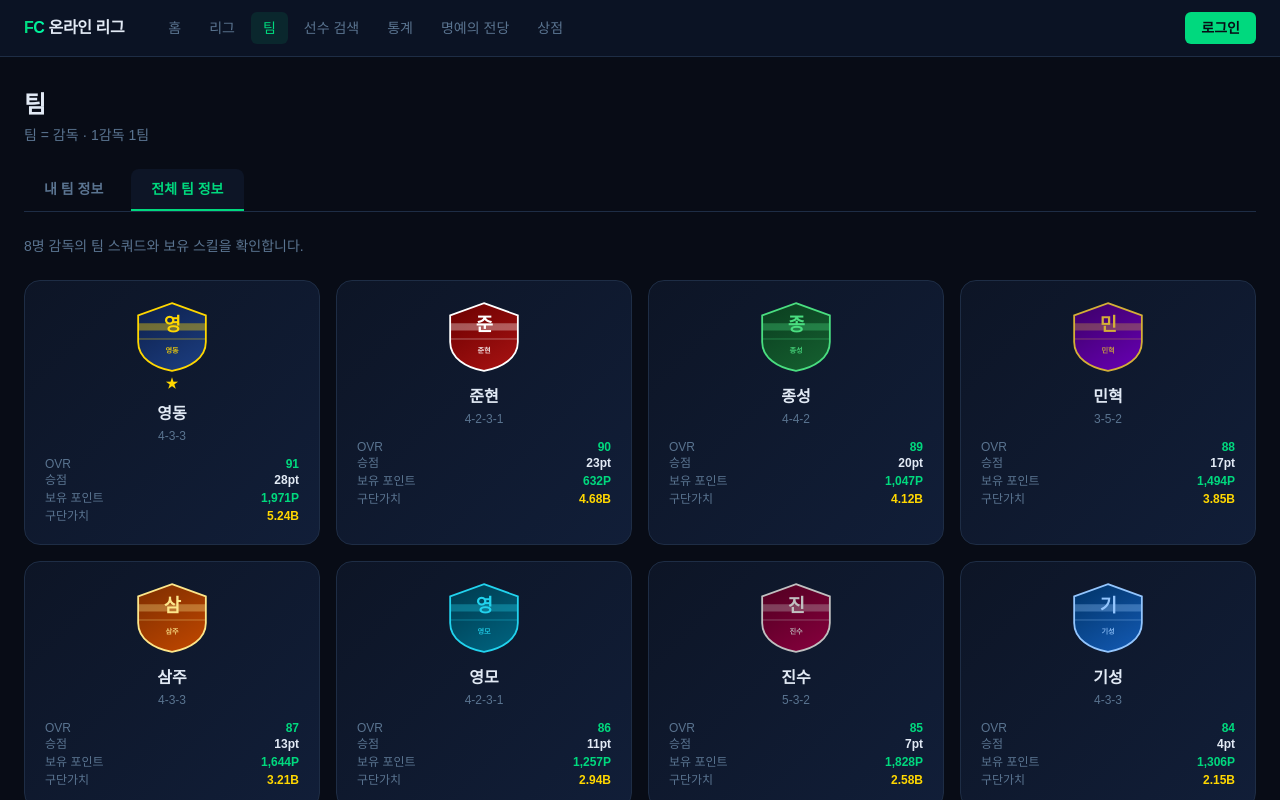
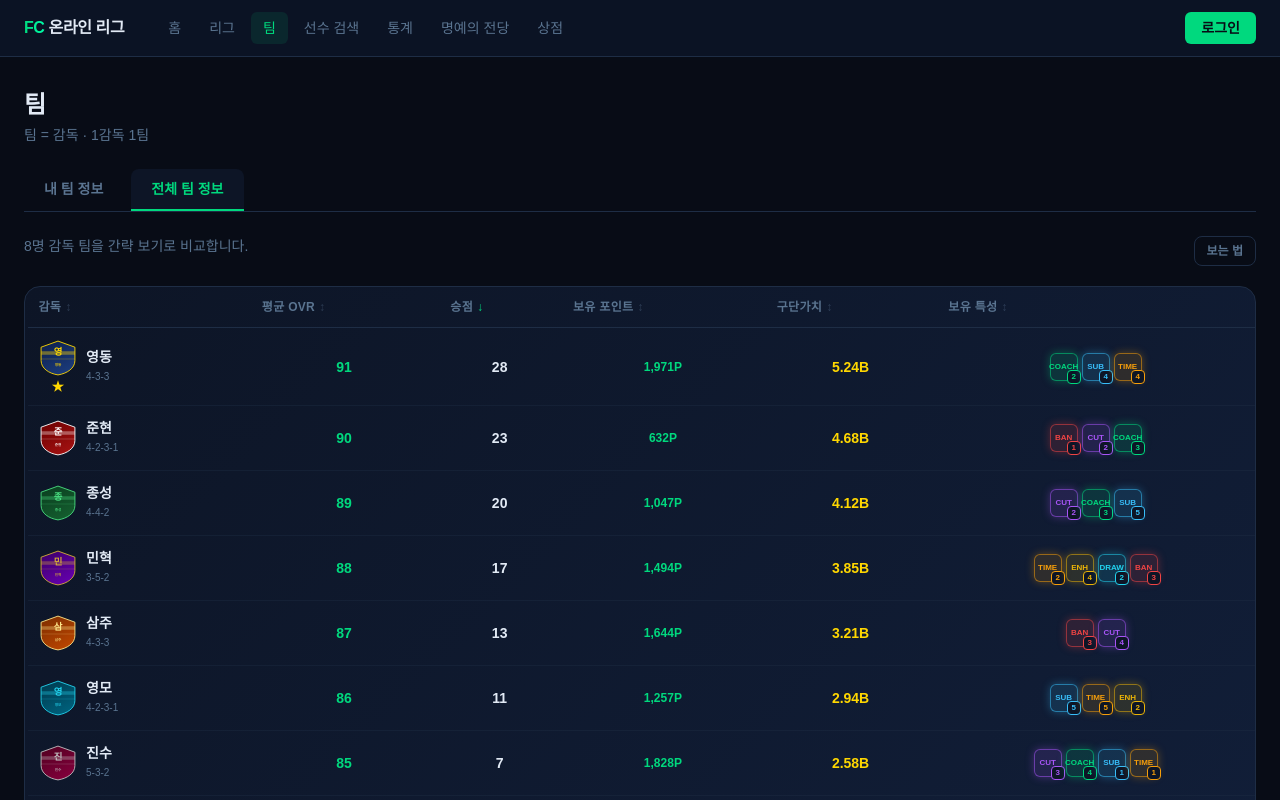
Before and after one commit to zeroeast/FCLeague, a React (Vite) app in the folder frontend/: page /teams/all in a window 1280 px wide. Shown: the top 800 px of the page. Built offline with nearby package versions, Linux system fonts and the light colour scheme; no server answers.

Commit message:
커서 > 전체팀 간략보기·정렬·특성툴팁

```diff
--- a/frontend/src/constants/managerTraits.js
+++ b/frontend/src/constants/managerTraits.js
@@ -111,3 +111,18 @@ export function pickAbilitiesByName(name) {
     .slice(0, count)
     .map(({ ability }) => withDynamicValues(ability, seed));
 }
+
+/** Sample trait level (1~5) until API provides real data */
+export function getTraitLevelForManager(managerName, abilityId) {
+  const seed = seedFromName(managerName);
+  const idHash = abilityId.split('').reduce((acc, c) => acc + c.charCodeAt(0), 0);
+  return 1 + ((seed + idHash) % 5);
+}
+
+export function getManagerAbilitiesWithLevels(name) {
+  return pickAbilitiesByName(name).map((ability) => ({
+    ...ability,
+    level: getTraitLevelForManager(name, ability.id),
+    shortName: ability.name.replace(/ 능력$/, '').replace(/의 달인$/, ' 달인'),
+  }));
+}
--- a/frontend/src/pages/TeamsAll.jsx
+++ b/frontend/src/pages/TeamsAll.jsx
@@ -1,60 +1,244 @@
-import { useState } from 'react';
+import { useMemo, useState } from 'react';
+import { createPortal } from 'react-dom';
 import { Emblem } from '../components/Emblem.jsx';
 import TeamDetailPanel from '../components/TeamDetailPanel.jsx';
+import { getManagerAbilitiesWithLevels } from '../constants/managerTraits.js';
 import { formatPoints, getManagerPointsMap } from '../constants/managerPoints.js';
 import { MANAGERS, formatSquadValue } from '../constants/teamsData.js';
 
 const MANAGER_POINTS = getManagerPointsMap();
 
+const SORT_COLUMNS = [
+  { key: 'name', label: '감독', type: 'string' },
+  { key: 'ovr', label: '평균 OVR', type: 'number' },
+  { key: 'pts', label: '승점', type: 'number' },
+  { key: 'points', label: '보유 포인트', type: 'number' },
+  { key: 'squadValue', label: '구단가치', type: 'number' },
+  { key: 'traitCount', label: '보유 특성', type: 'number' },
+];
+
+function buildRows() {
+  return MANAGERS.map((m) => {
+    const traits = getManagerAbilitiesWithLevels(m.name);
+    return {
+      ...m,
+      points: MANAGER_POINTS[m.name],
+      traits,
+      traitCount: traits.length,
+    };
+  });
+}
+
+function SortIcon({ active, dir }) {
+  if (!active) return <span className="text-muted/40 ml-1">↕</span>;
+  return <span className="text-accent ml-1">{dir === 'asc' ? '↑' : '↓'}</span>;
+}
+
+function TraitTooltip({ trait, rect }) {
+  if (!trait || !rect) return null;
+
+  const width = 280;
+  let left = rect.left + rect.width / 2 - width / 2;
+  let top = rect.bottom + 8;
+
+  if (left < 8) left = 8;
+  if (left + width > window.innerWidth - 8) left = window.innerWidth - width - 8;
+  if (top + 160 > window.innerHeight) top = rect.top - 8 - 140;
+
+  return createPortal(
+    <div
+      className="fixed z-[9999] p-3 border pointer-events-none rounded-xl"
+      style={{
+        left,
+        top,
+        width,
+        background: 'linear-gradient(180deg, #0f1a2e 0%, #0a1220 100%)',
+        borderColor: `${trait.accent}88`,
+        boxShadow: `0 12px 32px rgba(0,0,0,0.55), 0 0 20px ${trait.glow}`,
+      }}
+    >
+      <div className="flex items-center gap-2 mb-1.5">
+        <span
+          className="px-1.5 py-0.5 text-[9px] font-black"
+          style={{ background: `${trait.accent}33`, color: trait.accent, border: `1px solid ${trait.accent}` }}
+        >
+          {trait.icon}
+        </span>
+        <p className="text-sm font-black text-text">{trait.shortName}</p>
+        <span className="ml-auto text-[10px] font-black text-muted">Lv.{trait.level}</span>
+      </div>
+      <p className="text-[11px] text-muted leading-relaxed">{trait.description}</p>
+      <p className="text-[10px] mt-1.5" style={{ color: trait.accent }}>
+        {trait.oneShot ? '액티브 · 발동 후 소모' : '패시브 · 지속'}
+      </p>
+    </div>,
+    document.body,
+  );
+}
+
+function TraitIcons({ traits, onHover, onLeave }) {
+  return (
+    <div className="flex flex-wrap gap-1 justify-center" onMouseLeave={onLeave}>
+      {traits.map((trait) => (
+        <button
+          key={trait.id}
+          type="button"
+          className="relative w-7 h-7 rounded-md flex items-center justify-center text-[8px] font-black transition-transform hover:scale-110"
+          style={{
+            background: `${trait.accent}22`,
+            border: `1px solid ${trait.accent}88`,
+            color: trait.accent,
+            boxShadow: `0 0 8px ${trait.glow}`,
+          }}
+          onMouseEnter={(e) => onHover(trait, e.currentTarget.getBoundingClientRect())}
+          onClick={(e) => e.stopPropagation()}
+        >
+          {trait.icon}
+          <span
+            className="absolute -bottom-1 -right-1 min-w-[14px] h-3.5 px-0.5 rounded text-[8px] font-black leading-none flex items-center justify-center"
+            style={{ background: '#0d1526', border: `1px solid ${trait.accent}`, color: trait.accent }}
+          >
+            {trait.level}
+          </span>
+        </button>
+      ))}
+    </div>
+  );
+}
+
 export default function TeamsAll() {
   const [selected, setSelected] = useState(null);
+  const [sortKey, setSortKey] = useState('pts');
+  const [sortDir, setSortDir] = useState('desc');
+  const [showGuide, setShowGuide] = useState(false);
+  const [traitTooltip, setTraitTooltip] = useState(null);
+
+  const rows = useMemo(() => buildRows(), []);
+
+  const sortedRows = useMemo(() => {
+    const col = SORT_COLUMNS.find((c) => c.key === sortKey);
+    const getVal = (row) => {
+      if (sortKey === 'points') return row.points;
+      if (sortKey === 'traitCount') return row.traitCount;
+      return row[sortKey];
+    };
+
+    return [...rows].sort((a, b) => {
+      const av = getVal(a);
+      const bv = getVal(b);
+      let cmp = 0;
+      if (col?.type === 'string') cmp = String(av).localeCompare(String(bv), 'ko');
+      else cmp = av - bv;
+      return sortDir === 'asc' ? cmp : -cmp;
+    });
+  }, [rows, sortKey, sortDir]);
+
+  const toggleSort = (key) => {
+    if (sortKey === key) setSortDir((d) => (d === 'asc' ? 'desc' : 'asc'));
+    else {
+      setSortKey(key);
+      setSortDir(key === 'name' ? 'asc' : 'desc');
+    }
+  };
 
   return (
-    <div className="space-y-6">
-      <p className="text-sm text-muted">8명 감독의 팀 스쿼드와 보유 스킬을 확인합니다.</p>
+    <div className="space-y-5">
+      <div className="flex flex-wrap items-start justify-between gap-3">
+        <p className="text-sm text-muted">8명 감독 팀을 간략 보기로 비교합니다.</p>
+        <button
+          type="button"
+          onClick={() => setShowGuide((v) => !v)}
+          className="text-xs font-bold px-3 py-1.5 rounded-lg border border-border text-muted hover:text-accent hover:border-accent/40 transition-colors"
+        >
+          {showGuide ? '보는 법 닫기' : '보는 법'}
+        </button>
+      </div>
 
-      <div className="grid grid-cols-2 md:grid-cols-4 gap-4">
-        {MANAGERS.map((m) => (
-          <button
-            key={m.name}
-            type="button"
-            onClick={() => setSelected(selected?.name === m.name ? null : m)}
-            className="text-left rounded-2xl p-5 border transition-all hover:-translate-y-1 flex flex-col items-center text-center"
-            style={{
-              background: 'linear-gradient(135deg, #0d1526, #111e38)',
-              border: selected?.name === m.name ? '1px solid #00d97e' : '1px solid #1e2d45',
-              boxShadow: selected?.name === m.name ? '0 0 20px rgba(0,217,126,0.2)' : 'none',
-            }}
-          >
-            <Emblem name={m.name} size={72} />
-            <p className="font-black text-base text-text mt-3">{m.name}</p>
-            <p className="text-xs text-muted mt-0.5">{m.formation}</p>
-            <div className="mt-3 w-full flex justify-between text-xs">
-              <span className="text-muted">OVR</span>
-              <span className="font-black text-accent">{m.ovr}</span>
-            </div>
-            <div className="w-full flex justify-between text-xs">
-              <span className="text-muted">승점</span>
-              <span className="font-black text-text">{m.pts}pt</span>
-            </div>
-            <div className="w-full flex justify-between text-xs mt-0.5">
-              <span className="text-muted">보유 포인트</span>
-              <span className="font-black text-accent">{formatPoints(MANAGER_POINTS[m.name])}</span>
-            </div>
-            <div className="w-full flex justify-between text-xs mt-0.5">
-              <span className="text-muted">구단가치</span>
-              <span className="font-black" style={{ color: '#FFD700' }}>{formatSquadValue(m.squadValue)}</span>
-            </div>
-          </button>
-        ))}
+      {showGuide && (
+        <div
+          className="rounded-xl border p-4 text-sm space-y-2"
+          style={{ background: 'rgba(0,217,126,0.05)', borderColor: 'rgba(0,217,126,0.2)' }}
+        >
+          <p className="font-black text-accent">보는 법</p>
+          <ul className="text-muted space-y-1.5 text-xs leading-relaxed list-disc list-inside">
+            <li>각 행을 클릭하면 Best 11·감독 스킬·서브 명단 <strong className="text-text">상세 보기</strong>가 열립니다.</li>
+            <li>열 제목(감독, 평균 OVR, 승점 등)을 클릭하면 해당 항목 기준 <strong className="text-text">오름차순/내림차순</strong>으로 정렬됩니다. 같은 열을 다시 누르면 방향이 바뀝니다.</li>
+            <li><strong className="text-text">보유 특성</strong> 아이콘에 마우스를 올리면 특성 이름·레벨·설명이 표시됩니다. 숫자 뱃지는 특성 레벨(Lv)입니다.</li>
+            <li>평균 OVR은 Best 11 기준 팀 전체 오버롤, 구단가치는 선수 시세 합산 샘플 값입니다.</li>
+          </ul>
+        </div>
+      )}
+
+      <div
+        className="rounded-2xl border border-border overflow-hidden overflow-x-auto"
+        style={{ background: 'linear-gradient(135deg, #0d1526, #111e38)' }}
+      >
+        <table className="w-full text-sm min-w-[720px]">
+          <thead>
+            <tr className="text-muted text-xs uppercase tracking-wide border-b border-border">
+              {SORT_COLUMNS.map(({ key, label }) => (
+                <th key={key} className="px-3 py-3 text-left">
+                  <button
+                    type="button"
+                    onClick={() => toggleSort(key)}
+                    className="inline-flex items-center font-bold hover:text-accent transition-colors whitespace-nowrap"
+                  >
+                    {label}
+                    <SortIcon active={sortKey === key} dir={sortDir} />
+                  </button>
+                </th>
+              ))}
+            </tr>
+          </thead>
+          <tbody>
+            {sortedRows.map((row) => {
+              const isSelected = selected?.name === row.name;
+              return (
+                <tr
+                  key={row.name}
+                  onClick={() => setSelected(isSelected ? null : row)}
+                  className="border-b border-border/40 cursor-pointer transition-colors hover:bg-bg-elevated/50"
+                  style={{
+                    background: isSelected ? 'rgba(0,217,126,0.06)' : 'transparent',
+                    borderLeft: isSelected ? '3px solid #00d97e' : '3px solid transparent',
+                  }}
+                >
+                  <td className="px-3 py-3">
+                    <div className="flex items-center gap-2.5">
+                      <Emblem name={row.name} size={36} />
+                      <div>
+                        <p className="font-black text-text">{row.name}</p>
+                        <p className="text-[10px] text-muted">{row.formation}</p>
+                      </div>
+                    </div>
+                  </td>
+                  <td className="px-3 py-3 text-center font-black text-accent tabular-nums">{row.ovr}</td>
+                  <td className="px-3 py-3 text-center font-black tabular-nums">{row.pts}</td>
+                  <td className="px-3 py-3 text-center font-bold text-accent tabular-nums text-xs">
+                    {formatPoints(row.points)}
+                  </td>
+                  <td className="px-3 py-3 text-center font-black tabular-nums" style={{ color: '#FFD700' }}>
+                    {formatSquadValue(row.squadValue)}
+                  </td>
+                  <td className="px-3 py-3">
+                    <TraitIcons
+                      traits={row.traits}
+                      onHover={(trait, rect) => setTraitTooltip({ trait, rect })}
+                      onLeave={() => setTraitTooltip(null)}
+                    />
+                  </td>
+                </tr>
+              );
+            })}
+          </tbody>
+        </table>
       </div>
 
       {selected && (
-        <TeamDetailPanel
-          manager={selected}
-          onClose={() => setSelected(null)}
-        />
+        <TeamDetailPanel manager={selected} onClose={() => setSelected(null)} />
       )}
+
+      <TraitTooltip trait={traitTooltip?.trait} rect={traitTooltip?.rect} />
     </div>
   );
 }
```
